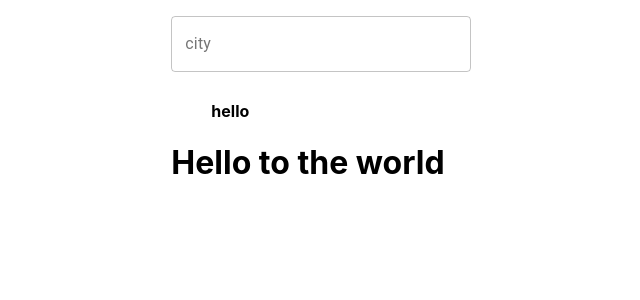
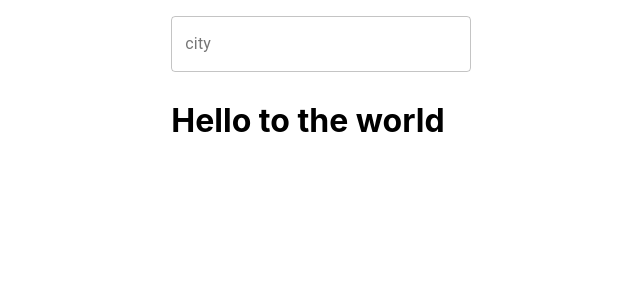
Before and after one commit to nermoo/Manhatten_Project, a React (Create React App) app: page / in a window 1280 px wide. Shown: the top 300 px of the page, without its empty margins (42-682 px from the left). Built offline with nearby package versions, Linux system fonts and the light colour scheme.

Commit message:
fix array propblem

```diff
--- a/src/components/content.js
+++ b/src/components/content.js
@@ -11,14 +11,15 @@ const Content=(props)=>{
   console.log(props.api);
   console.log(cities)
 
-
   useEffect(() => {
     if (appi) {
       (async () => {
         try {
           const response = await fetch(appi);
-          const result = await response.json();
-          const updatedCities = cities.concat(result);
+          var result=[];
+          result = await response.json();
+          cities.shift();
+          const updatedCities =cities.concat(result)
           setItems(updatedCities);
         } catch(err) {
           console.error(err);
@@ -30,11 +31,10 @@ const Content=(props)=>{
 
     return (
         <ul>
-          <h4>hello</h4>
         {cities.map(citi => (
           <li key={citi.city.id}>
-            The city is is{citi.city.id}
-            The city name is{citi.city.name}
+            The city id is  {citi.city.id}
+            The city name is  {citi.city.name}
             The temparature is {citi.list[0].main.temp}
           </li>
         ))}
--- a/src/components/searchbar.js
+++ b/src/components/searchbar.js
@@ -7,8 +7,9 @@ import Content from './content';
 
 const SearchBar=()=>{
 
-  const [city,setcity]=useState("");
+  const [city,setcity]=useState("Kurunegala");
   const [apii,setapi]=useState(``);
+  const [index,setindex]=useState(0);
 
 
 
@@ -41,7 +42,7 @@ const SearchBar=()=>{
           />
         )}
       />
-      <Content api={apii}/>
+        <Content api={apii}/>
     </div>
     );
 
```
